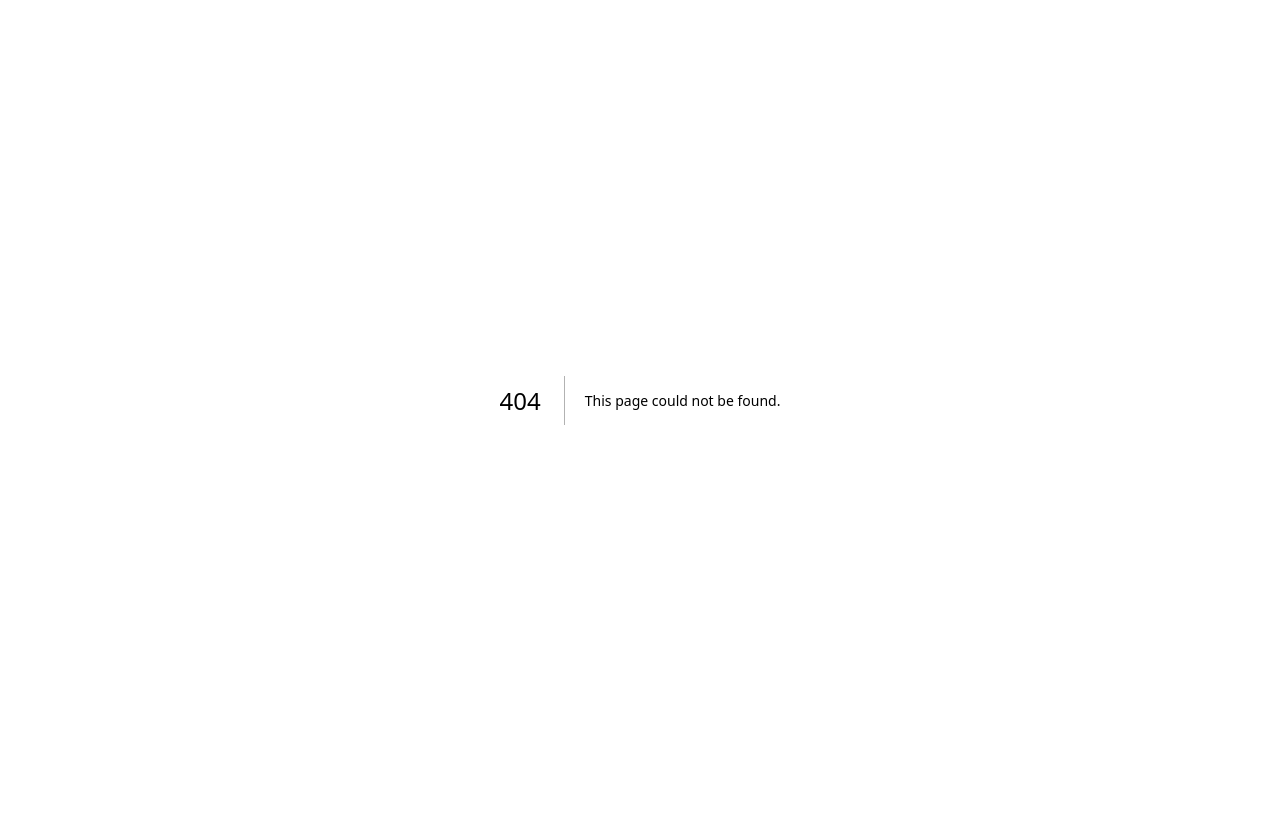
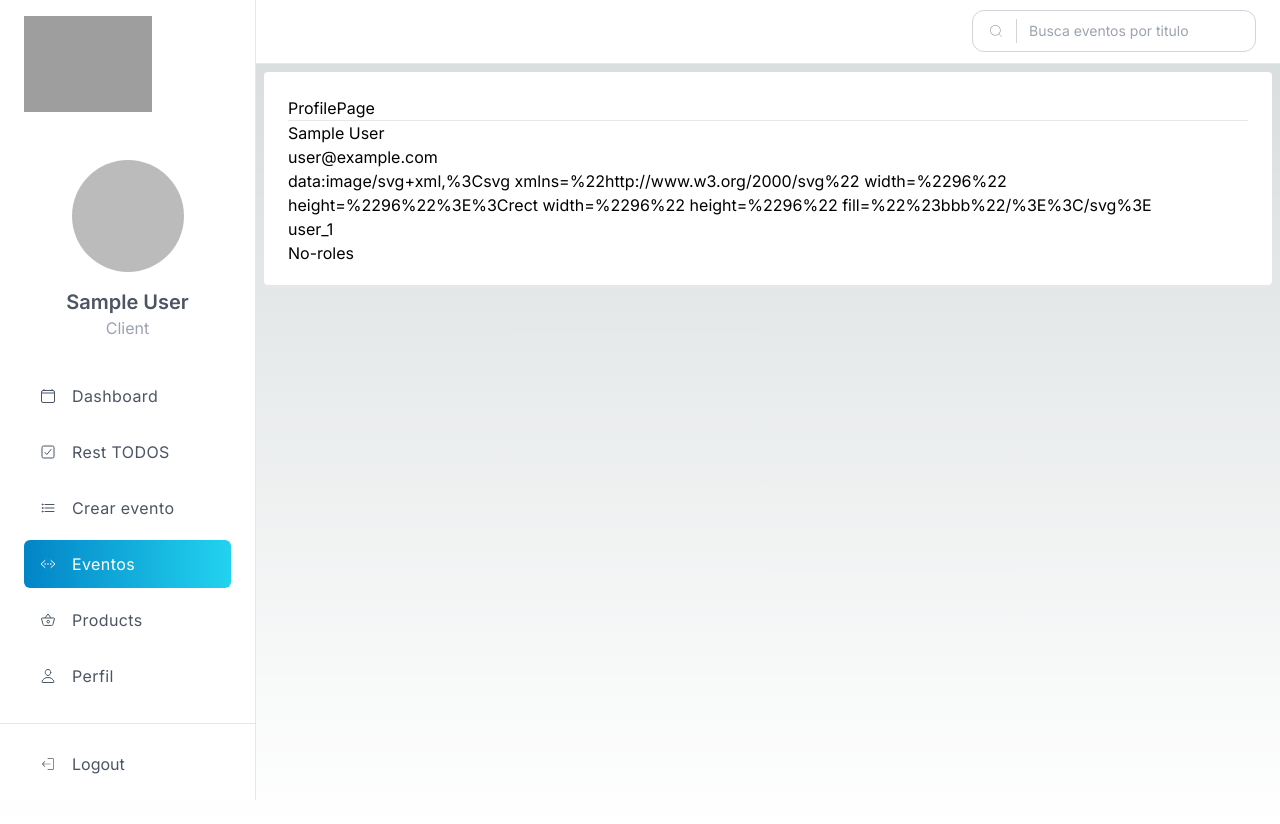
Before and after one commit to luisalbeto/admin-restullApi, a Next.js app: page /dashboard/eventos in a window 1280 px wide. Before the commit this address had no page. Before the commit the page ends 800 px from the top, so only its background shows below. Built offline with nearby package versions, Linux system fonts and the light colour scheme; no server answers; sample sign-in values are in the browser's storage; grey boxes are pictures that could not be loaded.

Commit message:
Feat: Admin eventos app

```diff
--- a/src/app/api/auth/[...nextauth]/route.ts
+++ b/src/app/api/auth/[...nextauth]/route.ts
@@ -13,16 +13,6 @@ export const authOptions:NextAuthOptions = {
   adapter: PrismaAdapter( prisma ) as Adapter,
   providers: [
 
-    GoogleProvider({
-      clientId: process.env.GOOGLE_CLIENT_ID ?? '',
-      clientSecret: process.env.GOOGLE_CLIENT_SECRET ?? ''
-    }),
-
-
-    GithubProvider({
-      clientId: process.env.GITHUB_ID ?? '',
-      clientSecret: process.env.GITHUB_SECRET ?? '',
-    }),
 
     CredentialsProvider({
       name: "Credentials",
--- a/src/app/api/hello/route.ts
+++ /dev/null
@@ -1,9 +0,0 @@
-import { NextResponse, NextRequest } from 'next/server'
-
-export async function GET(request: Request){
-
-  return NextResponse.json({
-    hola: 'Mundo'
-  })
-
-}
--- /dev/null
+++ b/src/app/dashboard/eventos/page.tsx
@@ -0,0 +1,32 @@
+'use client'
+
+import { useSession } from "next-auth/react"
+import { useEffect } from "react"
+
+export default function PRofilePage() {
+
+  const {data: session } = useSession()
+
+  useEffect(() => {
+    console.log('Client Side')
+  },[])
+
+
+  return(
+    <div>
+        <h1>ProfilePage</h1>
+        <hr/>
+
+        <div className="flex flex-col">
+          <span>{session?.user?.name ?? 'No Name'}</span>
+          <span>{session?.user?.email ?? 'No Email'}</span>
+          <span>{session?.user?.image ?? 'No Image'}</span>
+          <span>{session?.user?.id ?? 'No UUID'}</span>
+          <span>{session?.user?.roles?.join(',') ?? ['No-roles']}</span>
+
+        </div>
+
+    </div>
+
+  )
+}
--- a/src/app/dashboard/server-todos/page.tsx
+++ b/src/app/dashboard/server-todos/page.tsx
@@ -25,7 +25,7 @@ export default async function ServerTodosPage(){
 
   return(
   <>
-  <span className="text-3xl mb-10">Server Actions</span>
+  <span className="text-3xl mb-10">Crear un evento SSR</span>
     <div className="w-full px-3 mx-5 mb-5">
     <NewTodo/>
 
--- a/src/components/TopMenu.tsx
+++ b/src/components/TopMenu.tsx
@@ -1,33 +1,17 @@
-import { cookies } from "next/headers"
-import Link from "next/link"
-import { CiMenuBurger, CiSearch, CiChat1, CiShoppingBasket } from "react-icons/ci"
+import { CiMenuBurger, CiSearch } from "react-icons/ci"
 
 
-const getTotalCount = (cart: {[id: string]: number }):number => {
-  let items = 0
-  Object.values(cart).forEach( value => {
-    items += value as number
 
-  })
-
-  return items
-}
 
 
 export const TopMenu = () => {
-
-
-  const cookieStore = cookies()
-  const cart = JSON.parse( cookieStore.get('cart')?.value ?? '{}')
-
-  const totalItems = getTotalCount(cart)
 
 
   return(
     <div className="sticky z-10 top-0 h-16 border-b bg-white lg:py-2.5">
 
     <div className="px-6 flex items-center justify-between space-x-4">
-      <h5 hidden className="text-2xl text-gray-600 font-medium lg:block">Dashboard</h5>
+      <h5 hidden className="text-2xl text-gray-600 font-medium lg:block"></h5>
       <button className="w-12 h-16 -mr-2 border-r lg:hidden">
         <CiMenuBurger size={30} />
       </button>
@@ -38,23 +22,15 @@ export const TopMenu = () => {
             <span className="absolute left-4 h-6 flex items-center pr-3 border-r border-gray-300">
               <CiSearch />
             </span>
-            <input type="search" name="leadingIcon" id="leadingIcon" placeholder="Search here" className="w-full pl-14 pr-4 py-2.5 rounded-xl text-sm text-gray-600 outline-none border border-gray-300 focus:border-cyan-300 transition" />
+            <input type="search" name="leadingIcon" id="leadingIcon" placeholder="Busca eventos por titulo" className="w-full pl-14 pr-4 py-2.5 rounded-xl text-sm text-gray-600 outline-none border border-gray-300 focus:border-cyan-300 transition" />
           </div>
         </div>
 
         <button className="flex items-center justify-center w-10 h-10 rounded-xl border bg-gray-100 focus:bg-gray-100 active:bg-gray-200 md:hidden">
           <CiSearch />
         </button>
-        <button className="flex items-center justify-center w-10 h-10 rounded-xl border bg-gray-100 focus:bg-gray-100 active:bg-gray-200">
-          <CiChat1 size={25} />
-        </button>
-        <Link href={'/dashboard/cart'} className="p-2 flex items-center justify-center h-10 rounded-xl border bg-gray-100 focus:bg-gray-100 active:bg-gray-200">
-          {
-             (totalItems > 0 ) && (<span className="text-sm mr-2 text-blue-800 font-bold">{ totalItems }</span>)
-          }
 
-          <CiShoppingBasket size={25} />
-        </Link>
+
       </div>
     </div>
   </div>
--- a/src/components/sidebar/Sidebar.tsx
+++ b/src/components/sidebar/Sidebar.tsx
@@ -21,13 +21,13 @@ const menuItems = [
   },
   {
     icon: <IoListOutline/>,
-    title: 'Server Actions',
+    title: 'Crear evento',
     path: '/dashboard/server-todos'
   },
   {
     icon: <IoCodeWorkingOutline/>,
-    title: 'Cookies',
-    path: '/dashboard/cookies'
+    title: 'Eventos',
+    path: '/dashboard/eventos'
   },
   {
     icon: <IoBasketOutline/>,
--- a/src/todos/components/NewTodo.tsx
+++ b/src/todos/components/NewTodo.tsx
@@ -35,7 +35,16 @@ export const NewTodo = () => {
         onChange={(e) => setDescription(e.target.value)}
         value={ description }
         className="w-6/12 -ml-10 pl-3 pr-3 py-2 rounded-lg border-2 border-gray-200 outline-none focus:border-sky-500 transition-all"
-        placeholder="¿Qué necesita ser hecho?" />
+        placeholder="¿Qué titulo tendra tu evento?" />
+
+      <input type="text"
+        onChange={(e) => setDescription(e.target.value)}
+        value={ description }
+        className="w-6/12 -ml-10 pl-3 pr-3 py-2 rounded-lg border-2 border-gray-200 outline-none focus:border-sky-500 transition-all"
+        placeholder="Dale una descripcion" />
+
+
+
 
       <button type='submit' className="flex items-center justify-center rounded ml-2 bg-sky-500 p-2 text-white hover:bg-sky-700 transition-all">
         Crear
```
